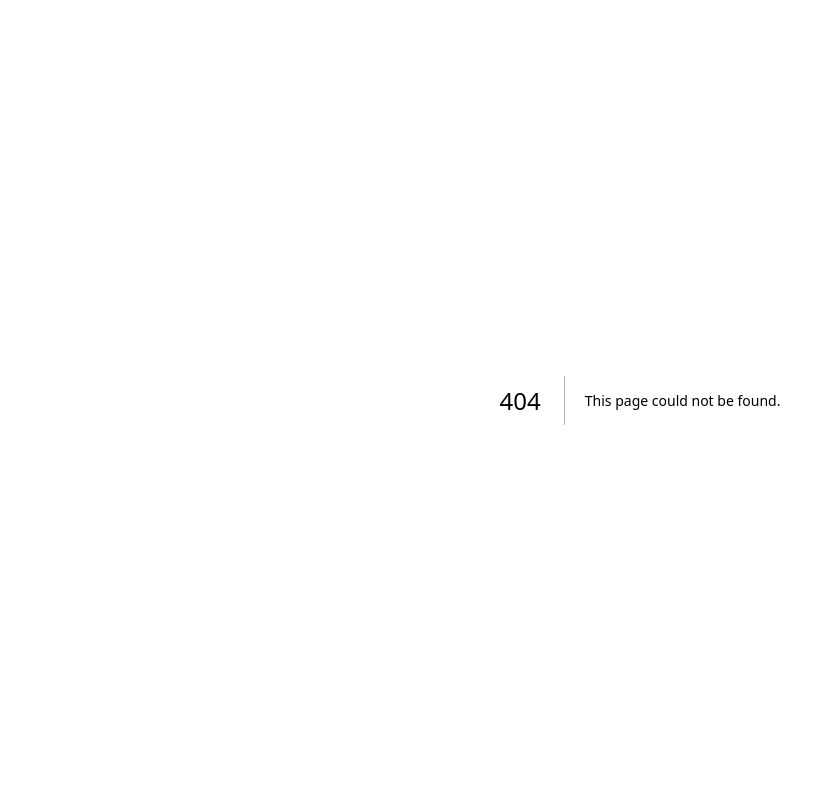
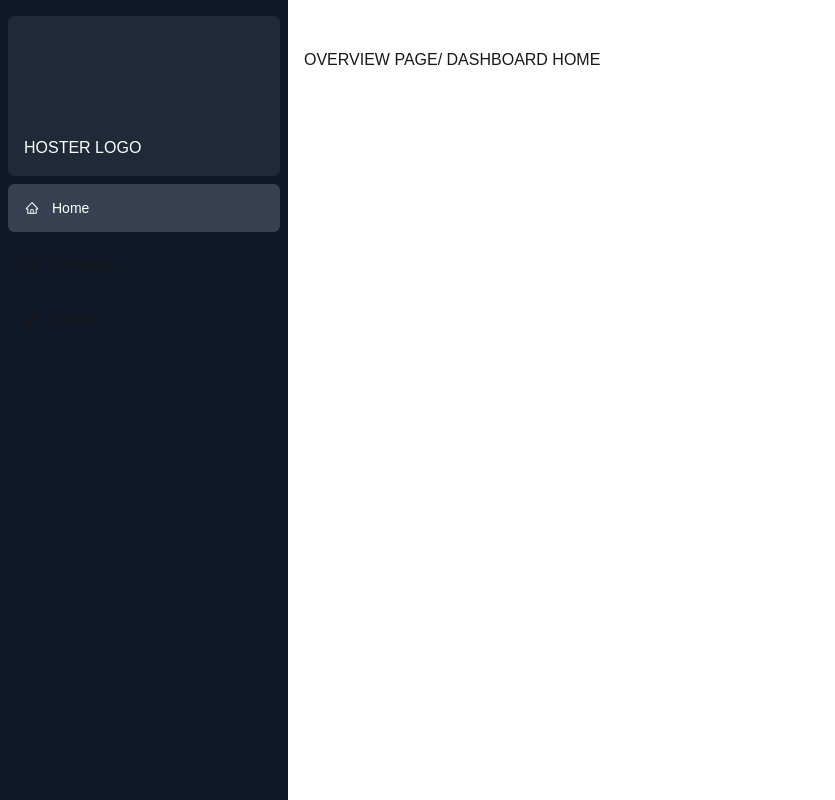
Before and after one commit to AJBrownson/hoster, a Next.js app: page /adminDashboard in a window 1280 px wide. Before the commit this address had no page. Shown: the whole page, without its empty margins (0-835 px from the left). Built offline with nearby package versions, Linux system fonts and the light colour scheme.

Commit message:
feat: Add temp dashboard functionality

```diff
--- /dev/null
+++ b/app/adminDashboard/(overview)/page.tsx
@@ -0,0 +1,13 @@
+import { Metadata } from 'next';
+
+export const metadata: Metadata = {
+  title: 'Home',
+};
+
+export default function Page() {
+    return(
+        <>
+        OVERVIEW PAGE/ DASHBOARD HOME
+        </>
+    )
+}
--- /dev/null
+++ b/app/adminDashboard/campaign/page.tsx
@@ -0,0 +1,13 @@
+import { Metadata } from 'next';
+
+export const metadata: Metadata = {
+  title: 'Campaign',
+};
+
+export default function Page() {
+    return(
+        <>
+        Campaign PAGE
+        </>
+    )
+}
--- /dev/null
+++ b/app/adminDashboard/create/page.tsx
@@ -0,0 +1,13 @@
+import { Metadata } from 'next';
+
+export const metadata: Metadata = {
+  title: 'Create New Post',
+};
+
+export default function Page() {
+    return(
+        <>
+        CREATE NEW POSTS
+        </>
+    )
+}
--- /dev/null
+++ b/app/adminDashboard/layout.tsx
@@ -0,0 +1,12 @@
+import SideNav from '@/app/ui/dashboard/sideNav';
+
+export default function Layout({ children }: { children: React.ReactNode }) {
+  return (
+    <div className="flex h-screen flex-col md:flex-row md:overflow-hidden">
+      <div className="w-full flex-none md:w-64">
+        <SideNav />
+      </div>
+      <div className="flex-grow p-6 md:overflow-y-auto md:p-12">{children}</div>
+    </div>
+  );
+}
--- a/app/dashboard/[slug]/page.tsx
+++ b/app/dashboard/[slug]/page.tsx
@@ -19,8 +19,9 @@
         slug: string;
     };
 }
+// { params }
 
-const Dashboard: NextPage<DashProps> = ({ params }) => {
+const Dashboard: NextPage<DashProps> = () => {
   const [activeTab, setActiveTab] = useState('overview');
 
   const renderContent = () => {
--- /dev/null
+++ b/app/ui/dashboard/navLinks.tsx
@@ -0,0 +1,41 @@
+'use client'
+import { MdOutlineAccessTime } from "react-icons/md";
+import { AiOutlineHome } from "react-icons/ai";
+import { FaPen } from "react-icons/fa";
+import Link from 'next/link';
+import { usePathname } from 'next/navigation';
+
+// Map of links to display in the side navigation.
+// Depending on the size of the application, this would be stored in a database.
+const links = [
+  { name: 'Home', href: '/adminDashboard', icon: AiOutlineHome },
+  {
+    name: 'Campaign',
+    href: '/adminDashboard/campaign',
+    icon: MdOutlineAccessTime,
+  },
+  { name: 'Create', href: '/adminDashboard/create', icon: FaPen },
+];
+
+export default function NavLinks() {
+  const pathname = usePathname();
+  return (
+    <>
+      {links.map((link) => {
+        const LinkIcon = link.icon;
+        return (
+          <Link
+            key={link.name}
+            href={link.href}
+            className={`flex h-[48px] grow items-center justify-center gap-2 rounded-md p-3 text-sm font-medium hover:bg-gray-700 md:flex-none md:justify-start md:p-2 md:px-3
+            ${pathname === link.href ? 'bg-gray-700 text-white' : ''}
+            `}
+          >
+            <LinkIcon className="w-6" />
+            <p className="hidden md:block">{link.name}</p>
+          </Link>
+        );
+      })}
+    </>
+  );
+}
--- /dev/null
+++ b/app/ui/dashboard/sideNav.tsx
@@ -0,0 +1,31 @@
+import Link from 'next/link';
+import NavLinks from '@/app/ui/dashboard/navLinks';
+// import { signOut } from '@/auth';
+
+export default function SideNav() {
+  return (
+    <div className="bg-gray-900 md:w-72 flex h-full flex-col px-3 py-4 md:px-2">
+      <Link
+        className="mb-2 flex h-20 items-end justify-start rounded-md bg-gray-800 text-white p-4 md:h-40"
+        href="/"
+      >
+        <div className="w-32 text-white md:w-40">
+          HOSTER LOGO
+        </div>
+      </Link>
+      <div className="flex grow flex-row justify-between space-x-2 md:flex-col md:space-x-0 md:space-y-2">
+        <NavLinks />
+        <div className="hidden h-auto w-full grow rounded-md  md:block"></div>
+        {/* <form action={async () => {
+            'use server';
+            await signOut();
+          }}>
+          <button className="flex h-[48px] grow items-center justify-center gap-2 rounded-md bg-gray-50 p-3 text-sm font-medium hover:bg-sky-100 hover:text-blue-600 md:flex-none md:justify-start md:p-2 md:px-3">
+            <PowerIcon className="w-6" />
+            <div className="hidden md:block">Sign Out</div>
+          </button>
+        </form> */}
+      </div>
+    </div>
+  );
+}
```
